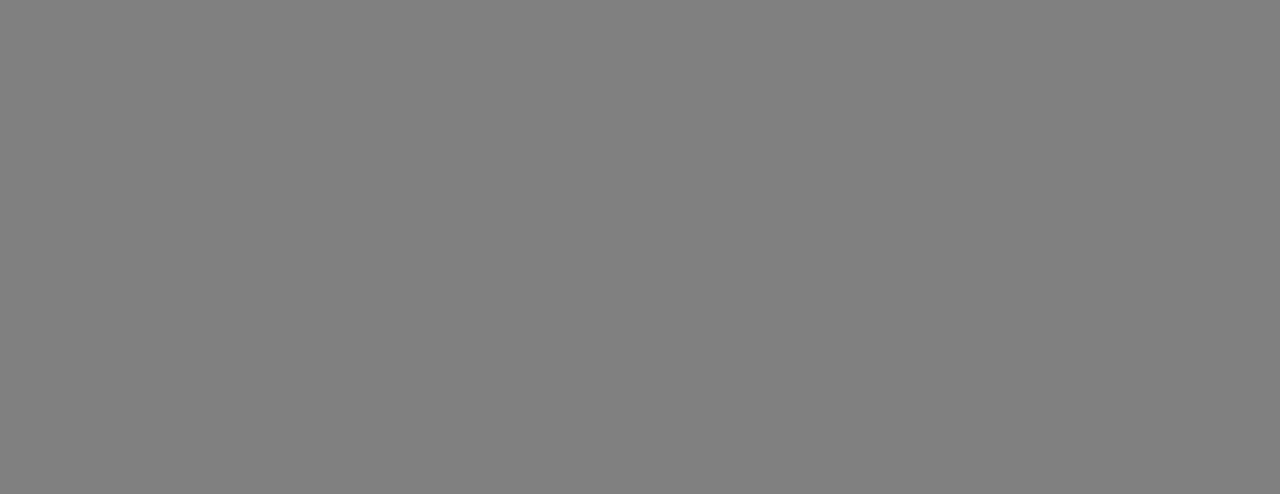
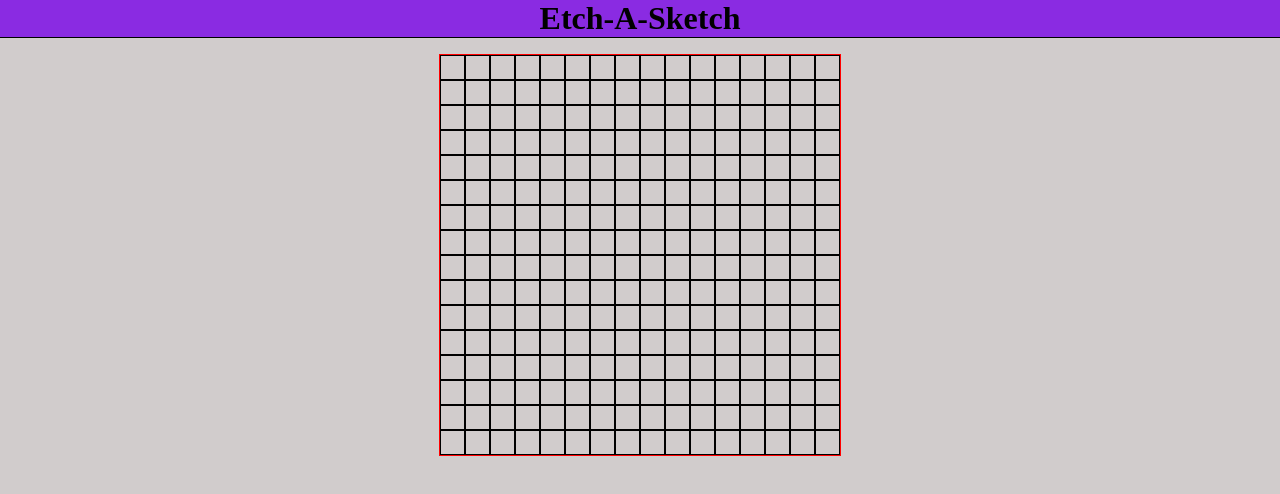
Before and after one commit to emilations/odin-Etch-A-Sketch, a plain HTML site: page index.html in a window 1280 px wide. Drawn offline with Linux system fonts and the light colour scheme.

Commit message:
Add header + grid and css

```diff
--- a/index.html
+++ b/index.html
@@ -4,11 +4,16 @@
     <meta charset="UTF-8">
     <meta http-equiv="X-UA-Compatible" content="IE=edge">
     <meta name="viewport" content="width=device-width, initial-scale=1.0">
-    <script scr="./script.js"></script>
+    <script src="script.js" defer></script>
     <link rel="stylesheet" href="./styles.css">
     <title>Etch a Sketch</title>
 </head>
 <body>
-    <div class="container"></div>
+    <header>
+        <h1>Etch-A-Sketch</g1>
+    </header>
+    <div class="container">
+        <div class="grid"></div>
+    </div>
 </body>
 </html>
--- a/script.js
+++ b/script.js
@@ -0,0 +1,20 @@
+// Global variable
+const DEFAULTSIZE = 16
+
+// Initial declarations
+const grid = document.querySelector(".grid");
+
+// Function calling
+createGrid(DEFAULTSIZE);
+
+// A size of 16 will create a grid of 16x16
+function createGrid(size) {
+    for (let i = 0; i < size; i++) {
+        const gridRow = document.createElement("div");
+        gridRow.classList.add("grid-row");
+        for (let j = 0; j < size; j++) {
+            const gridElement = document.createElement("div");
+            gridElement.classList.add("grid-element");
+            gridRow.append(gridElement);
+        }
+        grid.append(gridRow)}}
--- a/styles.css
+++ b/styles.css
@@ -1,3 +1,51 @@
 body {
-    background-color: grey;
+    background-color: rgb(209, 204, 204);
+    margin: 0;
+    padding: 0;
 }
+
+body * {
+    padding: 0;
+    margin: 0;
+}
+
+.container {
+    display: flex;
+    justify-content: center;
+}
+
+header {
+    border-bottom: 1px black solid;
+    text-align: center;
+    margin: 0 0 1em 0;
+
+    background-color: blueviolet;
+}
+
+header p {
+    padding: 0;
+
+}
+
+/* All things grid related */
+.grid {
+     /* grid-template-columns: auto auto auto auto auto auto; */
+    width: 400px;
+    height: 400px;
+    border: 1px red solid;
+    display: flex;
+    flex-direction: column;
+}
+
+.grid-row {
+    display: flex;
+    flex-direction: row;
+    flex: 1 1 0;
+}
+
+.grid-element {
+    flex: 1 1 0;
+    border: solid black 1px;
+    margin: 0;
+    padding: 0;
+}
```
